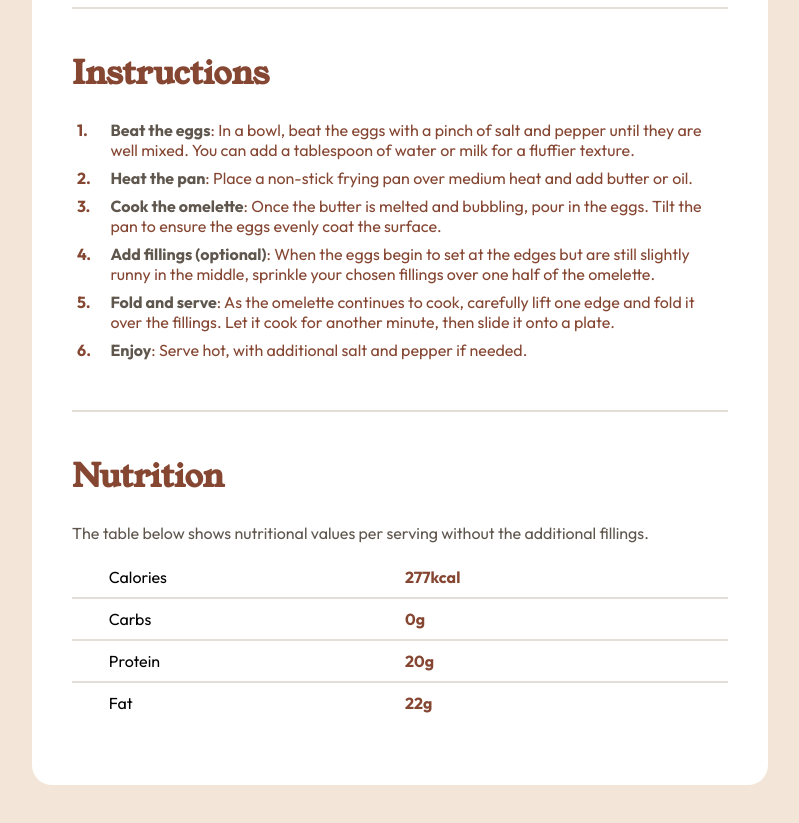
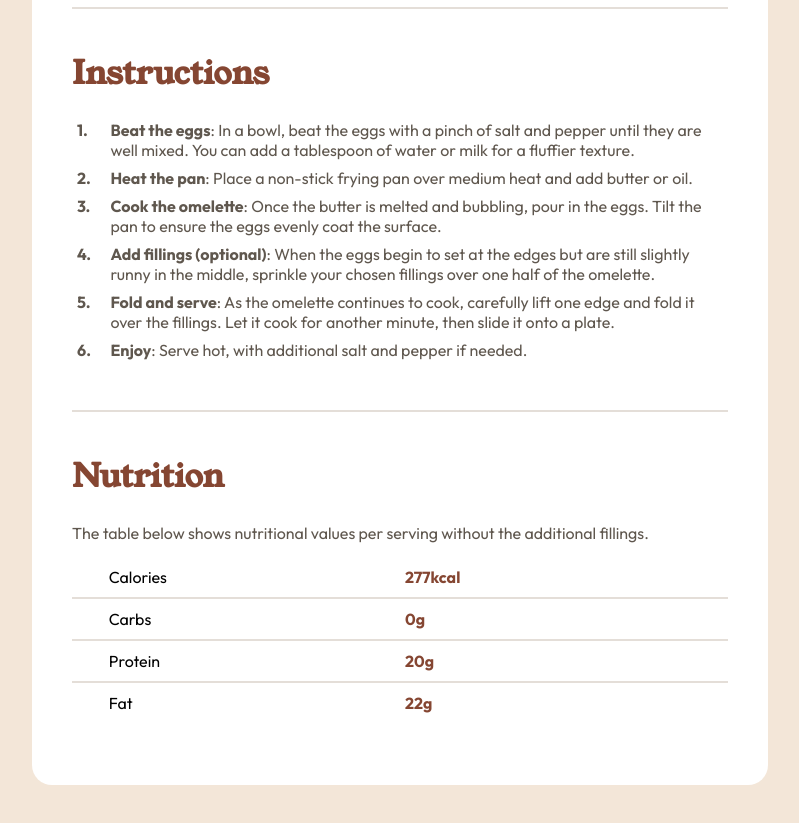
Before and after one commit to matheusmirandaalmeida/recipe-page-main, a plain HTML site: page index.html in a window 1280 px wide. Shown: the part 1121-1944 px from the top of the page, without its empty margins (240-1039 px from the left). Drawn offline with Linux system fonts and the light colour scheme.

Commit message:
Update style.css

```diff
--- a/style.css
+++ b/style.css
@@ -173,7 +173,7 @@ ol li {
     counter-increment: item;
     position: relative;
     padding-left: 2.4em;
-    color: var(--Nutmeg);
+    /* color: var(--Nutmeg); */
     text-align: left;
     font-size: 1em;
 }
```
